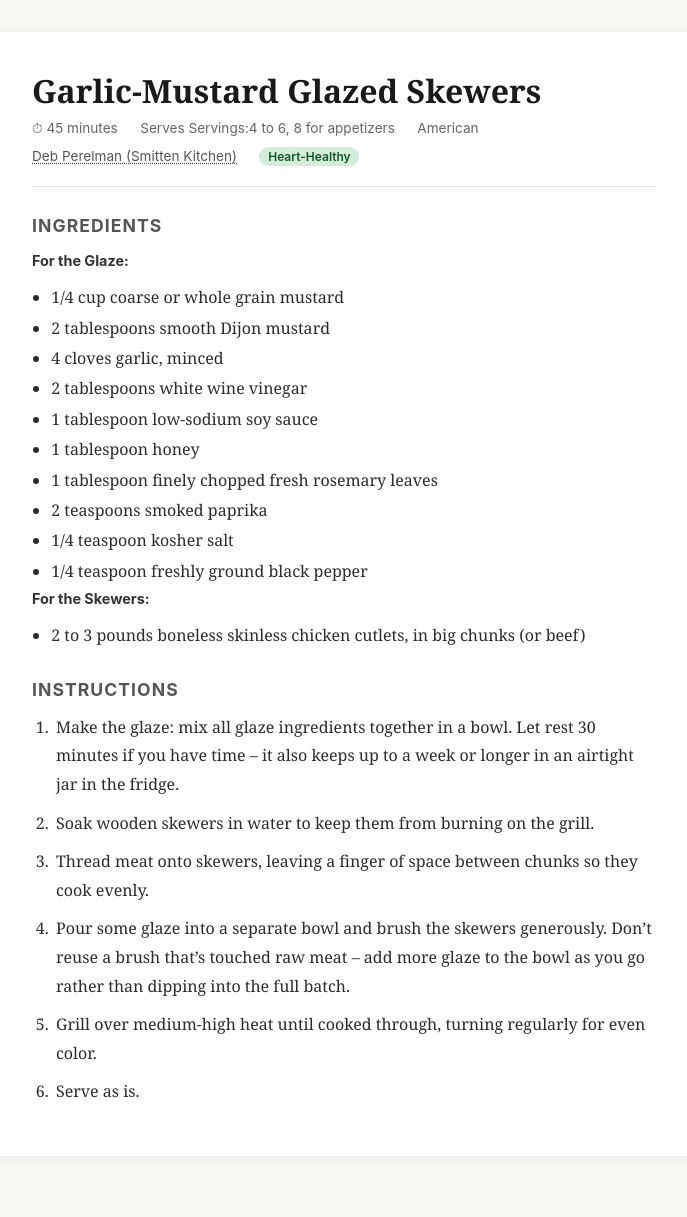
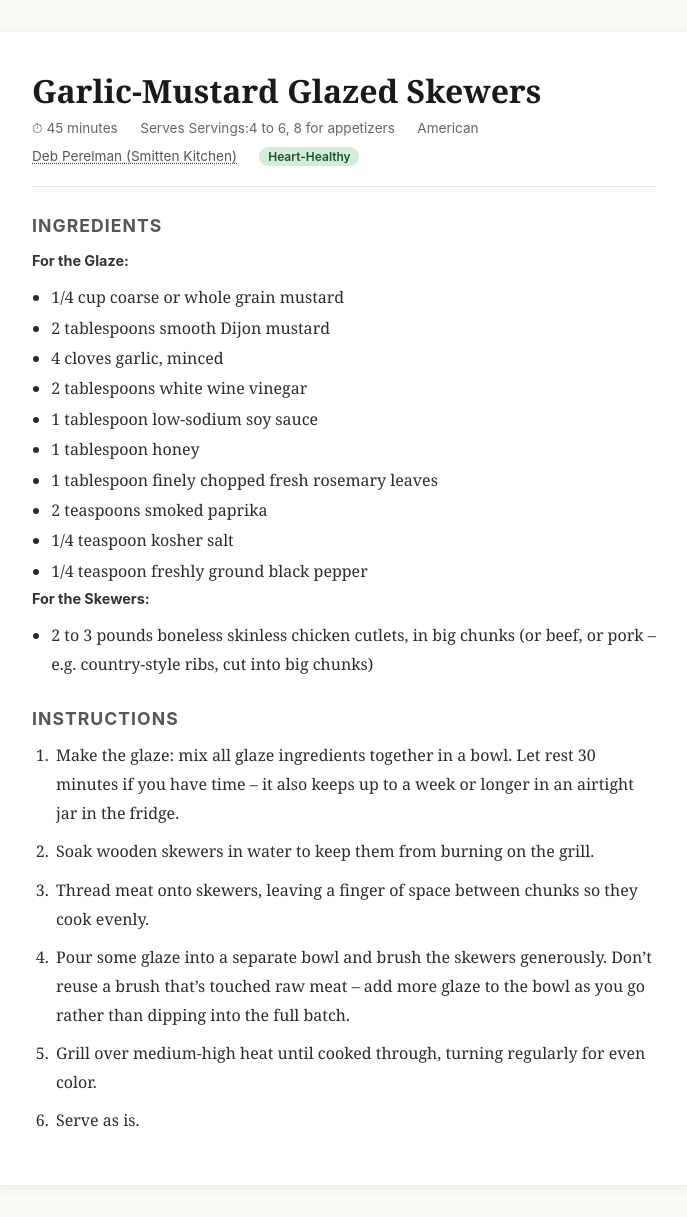
Before and after one commit to DavidMAllison/menubuilder-recipes, a Jekyll site: the page built from Garlic-Mustard_Glazed_Skewers.md, in a window 1280 px wide. Shown: the whole page, without its empty margins (296-983 px from the left). Built offline with Jekyll 4.4.1, drawn with Linux system fonts in a browser that asks for light colours; our own code applies the rules of GitHub Pages for plain Markdown files; before the commit the page ends 1188 px from its top, so only the background shows below that.

Commit message:
Note pork (country-style ribs) as a protein option for skewers

```diff
--- a/Garlic-Mustard_Glazed_Skewers.md
+++ b/Garlic-Mustard_Glazed_Skewers.md
@@ -15,7 +15,7 @@
 - 1/4 teaspoon freshly ground black pepper
 
 **For the Skewers:**
-- 2 to 3 pounds boneless skinless chicken cutlets, in big chunks (or beef)
+- 2 to 3 pounds boneless skinless chicken cutlets, in big chunks (or beef, or pork -- e.g. country-style ribs, cut into big chunks)
 
 ## Instructions
 
```
